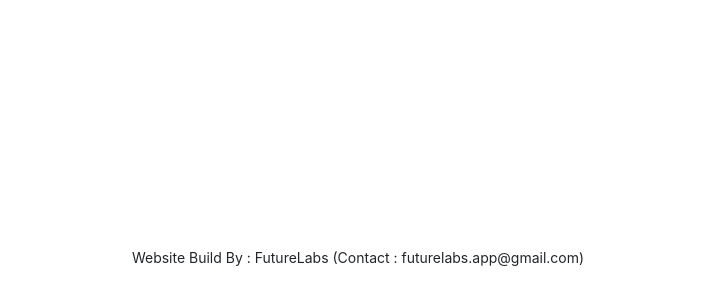
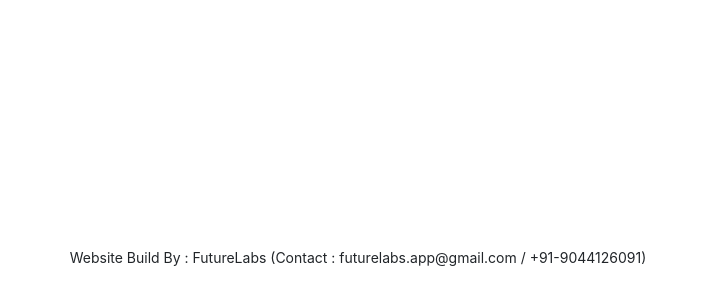
Before and after one commit to Praneet460/lakshyanigam, a website with bundled scripts: page index.html in a window 1280 px wide. Shown: the part 2998-3302 px from the top of the page, without its empty margins (282-997 px from the left). Built offline with nearby package versions, Linux system fonts and the light colour scheme.

Commit message:
Update index.html

```diff
--- a/index.html
+++ b/index.html
@@ -141,7 +141,7 @@
     <!-- Footer -->
     <footer>
       <div class="container text-center">
-        <p>Website Build By : FutureLabs (Contact : futurelabs.app@gmail.com)</p>
+        <p>Website Build By : FutureLabs (Contact : futurelabs.app@gmail.com / +91-9044126091)</p>
       </div>
     </footer>
 
```
